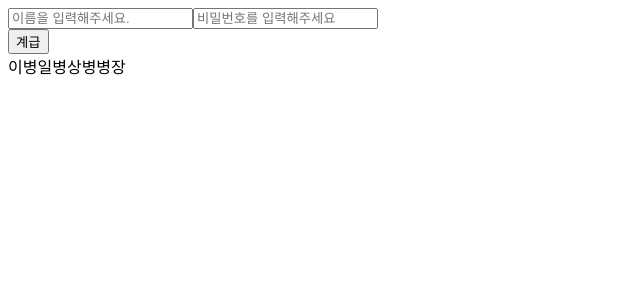
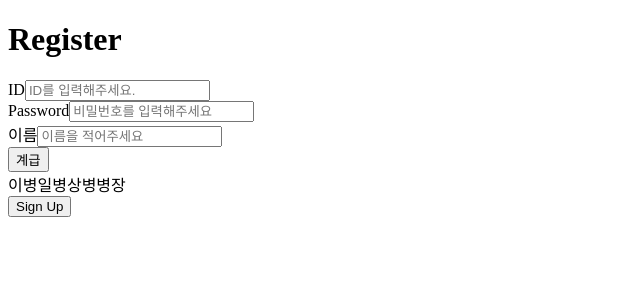
Before and after one commit to osamhack2022/WEB_ArmyReport_Thi-Key-Cha, a React (Create React App) app in the folder WEB(FE)/ar/: page /Register in a window 1280 px wide. Before the commit this address had no page. Shown: the top 300 px of the page, without its empty margins (0-640 px from the left). Built offline with nearby package versions, Linux system fonts and the light colour scheme.

Commit message:
Add to Register form

```diff
--- a/WEB(FE)/ar/src/routes/Auth.js
+++ b/WEB(FE)/ar/src/routes/Auth.js
@@ -1,17 +1,37 @@
-import React, { useState } from 'react'
+import React, { useState, useEffect, useRef } from 'react'
 import { Link } from 'react-router-dom';
 
+
+const USER_REGEX = /^[a-zA-Z][a-zA-Z0-9-_]{8,16}$/;
+const PWD_REGEX = /^(?=.*[a-z])(?=.*[A-Z])(?=.*[0-9])(?=.*[!@#$%]).{8,24}$/;
+
 const Auth = () => {
+  const userRef = useRef();
+  const errRef = useRef();
 
+  const [UserInfo, setUserInfo] = useState({
+    userid : '',
+    userpwd : '',
+  })
+
+  const { userid , userpwd } = UserInfo;
+
+  const [validId, setvalidId] = useState(false);
+  const [validPwd, setValidPwd] = useState(false);
+
+  useEffect(()=>{
+
+  })
   const onChange = (e) => {
     const {
       target : {name, value}
     } = e;
-    if (name === "userid"){
-      setUserId(value);
-    }else if (name === "userpwd"){
-      setUserPwd(value);
-    }
+    console.log(name, value)
+    setUserInfo({
+      ...UserInfo,
+      [name] : value
+    });
+    console.log(UserInfo);
   };
 
   const onSubmit = (e) =>{
@@ -27,11 +47,12 @@ const Auth = () => {
             type="text"
             onChange={onChange}
             placeholder="ID를 입력해주세요"
+            ref={userRef}
             required
           />
           <input
             name="userpwd"
-            type="text"
+            type="password"
             onChange={onChange}
             placeholder="비밀번호를 입력해주세요"
             required
--- a/WEB(FE)/ar/src/routes/Register.js
+++ b/WEB(FE)/ar/src/routes/Register.js
@@ -1,6 +1,53 @@
-import React from 'react'
+import React, {
+useState,
+useEffect,
+useRef,
+} from 'react'
+
+const USER_REGEX = /^[a-zA-Z][a-zA-Z0-9-_]{8,16}$/;
+const PWD_REGEX = /^(?=.*[a-z])(?=.*[A-Z])(?=.*[0-9])(?=.*[!@#$%]).{8,24}$/;
 
 const Register = () => {
+    const UserRef = useRef(null);
+    const errRef = useRef(null);
+
+    const [UserObj, setUserObj] = useState({
+        'UserId' : '',
+        'UserPwd' : '',
+        'UserName' : '',
+        'UserClasses' : '',
+        'UserLocation' : {
+            'Division' : '',
+            'Brigade' : '',
+            'Batalion' : '',
+            'Company' : ''
+        },
+        'UserLastDate' : Date.now()
+    });
+
+    const [validId, setvalidId] = useState(false);
+    const [validPwd, setvalidPwd] = useState(false);
+    const [validUserName, setvalidUserName] = useState(false);
+    const [validUserLocation, setvalidUserLocation] = useState(false);
+    const [validUserLastDate, setvalidUserLastDate] = useState(false);
+
+    const { UserId, UserPwd, UserName, UserClasses, UserLocation, UserLastDate} = UserObj;
+
+    const onChange = (event) => {
+        const {
+            target : {name, value}
+        } = event;
+        setUserObj({
+            ...UserObj,
+            [name] : value,
+        });
+    }
+
+    const onSubmit = (event) =>{
+        event.preventDefault();
+
+    }
+
     const ClassDropDown = () => {
         document.getElementsByClassName("Dropdown_Btn").classList.toggle('show');
     };
@@ -16,21 +63,42 @@ const Register = () => {
             }
         }
     };
+
     return (
         <div className="AR_User_Making">
+            <form onSubmit={onSubmit}>
+                <h1>Register</h1>
                 <div className="AR_Topic_Info">
+                    <div className="Designate_Id">
+                        <label For="UserId" className='UserId'>ID</label>
                         <input
-                    name="user_id"
+                            name="UserId"
                             type="text"
-                    placeholder='이름을 입력해주세요.'
+                            onChange={onChange}
+                            placeholder='ID를 입력해주세요.'
                             required
                         />
+                    </div>
+                    <div className="Designate_Pwd">
+                        <label For="UserPwd" className='UserPwd'>Password</label>
                         <input
-                    name="user_pwd"
-                    type="text"
+                            name="UserPwd"
+                            type="password"
+                            onChange={onChange}
                             placeholder='비밀번호를 입력해주세요'
                             required
                         />
+                    </div>
+                    <div className="Designate_Name">
+                        <label For="UserName" className="UserName">이름</label>
+                        <input
+                            name="UserName"
+                            type="text"
+                            onChange={onChange}
+                            placeholder="이름을 적어주세요"
+                            required
+                        />
+                    </div>
                     <div className="AR_Classes_Dropdown">
                         <button onClick={ClassDropDown} className='Dropdown_Btn'>계급</button>
                         <div className="Dropdown-Content">
@@ -40,10 +108,15 @@ const Register = () => {
                             <span>병장</span>
                         </div>
                     </div>
-            </div>
-            <div className="AR_Select_Info">
+                    <div className="AR_User_Location">
 
                     </div>
+                    <div className="AR_User_Last_Date">
+
+                    </div>
+                </div>
+                <button type="button">Sign Up</button>
+            </form>
         </div>
     )
 }
```
Lines whose indentation alone changed are shown as unchanged.
